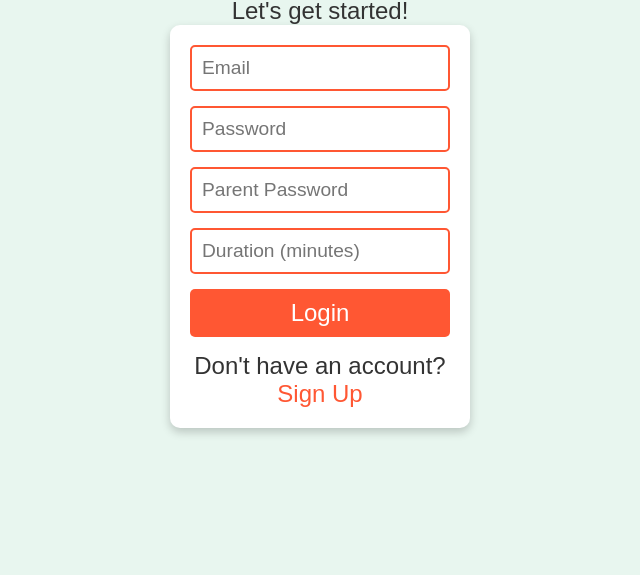
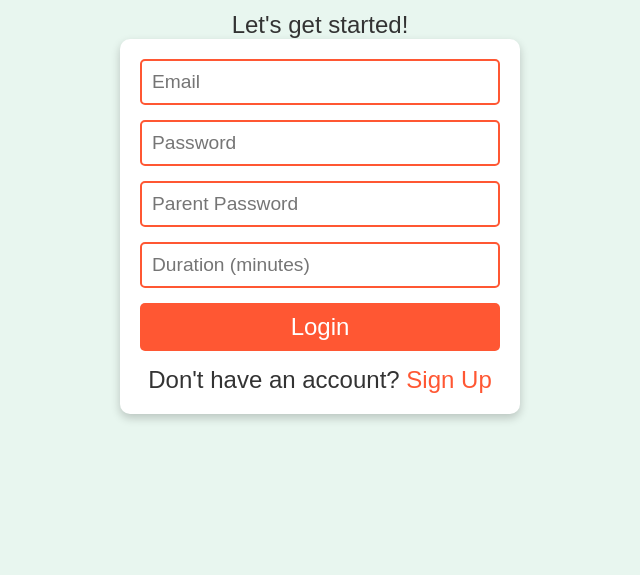
Before and after one commit to praj3004/Alpha_kids, a website: page index.html in a window 1280 px wide. Shown: the part 225-800 px from the top of the page, without its empty margins (320-960 px from the left). Drawn offline with Linux system fonts and the light colour scheme.

Commit message:
Update index.html

```diff
--- a/index.html
+++ b/index.html
@@ -27,15 +27,25 @@
             font-size: 1.5rem;
             color: #333;
         }
-        form {
+        .form-container {
+            display: flex;
+            flex-direction: column;
+            align-items: center;
+            justify-content: center;
+            gap: 20px; /* Space between forms */
+            width: 100%;
+            max-width: 400px; /* Max width for forms */
+            margin: 0 auto; /* Center forms */
             background-color: #FFF; /* White background for form */
             border-radius: 10px; /* Rounded corners */
-            padding: 20px;
-            box-shadow: 0 4px 10px rgba(0, 0, 0, 0.2);
+            padding: 20px; /* Padding inside form */
+            box-shadow: 0 4px 10px rgba(0, 0, 0, 0.2); /* Shadow for depth */
+        }
+        form {
             display: flex;
-            flex-direction: column;
+            flex-direction: column; /* Stack inputs vertically */
             gap: 15px; /* Space between inputs */
-            width: 300px; /* Fixed width */
+            width: 100%; /* Full width */
         }
         input {
             padding: 10px;
@@ -72,11 +82,6 @@
             color: white;
             font-size: 1.5rem;
             margin: 0; /* Remove margin */
-        }
-        .form-container {
-            display: flex;
-            flex-direction: column;
-            align-items: center;
         }
         .signup-form {
             display: none; /* Initially hidden */
```
